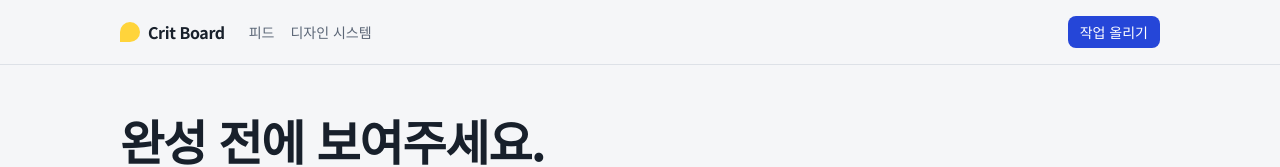
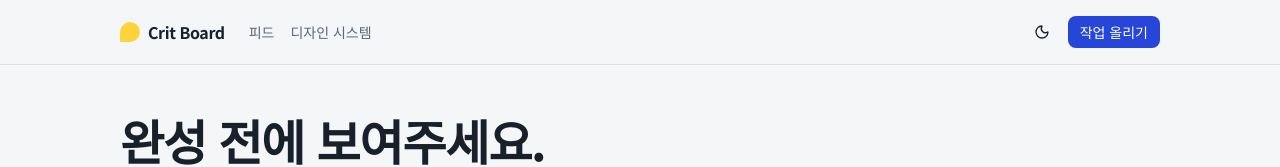
Before and after one commit to soupie21c/dibalja, a Next.js app: page / in a window 1280 px wide. Shown: the top 167 px of the page. Built offline with nearby package versions, Linux system fonts and the light colour scheme.

Commit message:
과제2: 헤더 다크 모드 토글 (localStorage 저장, OS 설정 기본값, 깜빡임 방지 스크립트)

```diff
--- a/app/layout.tsx
+++ b/app/layout.tsx
@@ -1,6 +1,7 @@
 import type { Metadata } from "next";
 import { Geist_Mono, Noto_Sans_KR } from "next/font/google";
 import { SiteHeader } from "@/components/crit/site-header";
+import { themeInitScript } from "@/lib/theme";
 import "./globals.css";
 
 // Figma 파일과 같은 글꼴(Noto Sans KR) — globals.css 의 --font-sans 가 이 변수를 먼저 사용
@@ -22,7 +23,11 @@ export const metadata: Metadata = {
 
 export default function RootLayout({ children }: { children: React.ReactNode }) {
   return (
-    <html lang="ko" className={`${notoSansKr.variable} ${geistMono.variable}`}>
+    // suppressHydrationWarning: 초기화 스크립트가 서버 렌더 뒤에 "dark" 클래스를 붙이기 때문
+    <html lang="ko" className={`${notoSansKr.variable} ${geistMono.variable}`} suppressHydrationWarning>
+      <head>
+        <script dangerouslySetInnerHTML={{ __html: themeInitScript }} />
+      </head>
       <body className="min-h-dvh">
         <SiteHeader />
         <main className="mx-auto max-w-[67.5rem] px-5 py-12">{children}</main>
--- a/components/crit/site-header.tsx
+++ b/components/crit/site-header.tsx
@@ -1,5 +1,6 @@
 import Link from "next/link";
 import { Button } from "@/components/ui/button";
+import { ThemeToggle } from "./theme-toggle";
 
 /** [1부 버전] 헤더 — 2부에서 로그인 상태에 따라 메뉴가 바뀝니다. */
 export function SiteHeader() {
@@ -14,9 +15,12 @@ export function SiteHeader() {
           <Link href="/" className="hover:text-foreground">피드</Link>
           <Link href="/design-system" className="hover:text-foreground">디자인 시스템</Link>
         </nav>
-        <Button asChild size="sm" className="ml-auto">
-          <Link href="/projects/new">작업 올리기</Link>
-        </Button>
+        <div className="ml-auto flex items-center gap-2">
+          <ThemeToggle />
+          <Button asChild size="sm">
+            <Link href="/projects/new">작업 올리기</Link>
+          </Button>
+        </div>
       </div>
     </header>
   );
--- /dev/null
+++ b/components/crit/theme-toggle.tsx
@@ -0,0 +1,42 @@
+"use client";
+
+import { useEffect, useState } from "react";
+import { Moon, Sun } from "lucide-react";
+import { Button } from "@/components/ui/button";
+import { THEME_STORAGE_KEY as STORAGE_KEY } from "@/lib/theme";
+
+/**
+ * 다크 모드 토글 — <html class="dark"> 를 켜고 끕니다.
+ * globals.css 의 `.dark { … }` 토큰이 그대로 적용되므로 컴포넌트는 아무것도 바꿀 필요가 없습니다.
+ * 처음 그릴 때 깜빡임이 없도록 초기 클래스는 layout.tsx 의 인라인 스크립트가 먼저 정합니다.
+ */
+export function ThemeToggle() {
+  const [dark, setDark] = useState<boolean | null>(null);
+
+  useEffect(() => {
+    setDark(document.documentElement.classList.contains("dark"));
+  }, []);
+
+  function toggle() {
+    const next = !dark;
+    document.documentElement.classList.toggle("dark", next);
+    try {
+      localStorage.setItem(STORAGE_KEY, next ? "dark" : "light");
+    } catch {
+      // 저장소를 쓸 수 없어도 토글 자체는 동작합니다.
+    }
+    setDark(next);
+  }
+
+  return (
+    <Button
+      variant="ghost"
+      size="icon"
+      onClick={toggle}
+      aria-label={dark ? "라이트 모드로 전환" : "다크 모드로 전환"}
+      aria-pressed={dark ?? undefined}
+    >
+      {dark ? <Sun /> : <Moon />}
+    </Button>
+  );
+}
--- /dev/null
+++ b/lib/theme.ts
@@ -0,0 +1,8 @@
+export const THEME_STORAGE_KEY = "crit-theme";
+
+/**
+ * layout.tsx 의 <head> 에 넣는 초기화 스크립트 — 화면을 그리기 전에 실행되어 깜빡임을 막습니다.
+ * 저장된 값이 있으면 그것을, 없으면 OS 설정(prefers-color-scheme)을 따릅니다.
+ * (Client Component 파일에서 문자열을 export 하면 서버에서 값이 아니라 참조로 넘어오므로 따로 둡니다.)
+ */
+export const themeInitScript = `(function(){try{var t=localStorage.getItem("${THEME_STORAGE_KEY}");if(t==="dark"||(!t&&matchMedia("(prefers-color-scheme: dark)").matches))document.documentElement.classList.add("dark")}catch(e){}})()`;
```
